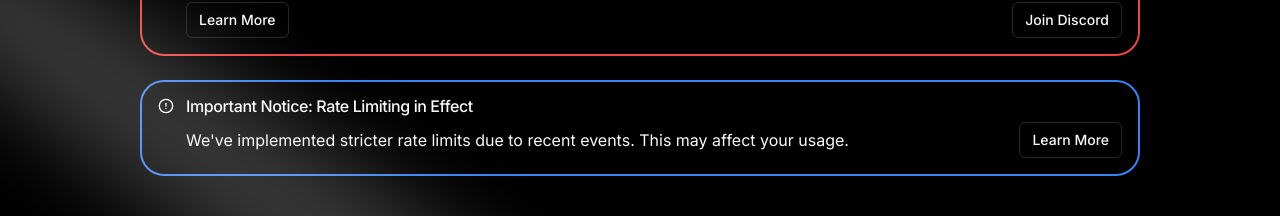
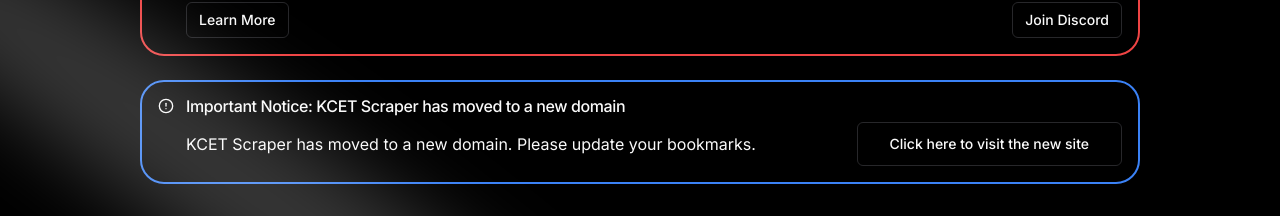
Before and after one commit to CubeStar1/kcet-scraper, a Next.js app: page / in a window 1280 px wide. Shown: the part 241-457 px from the top of the page. Built offline with nearby package versions, Linux system fonts and the light colour scheme; no server answers.

Commit message:
Updated Banner to redirect to new URL

```diff
--- a/components/RateLimitBanner.tsx
+++ b/components/RateLimitBanner.tsx
@@ -9,11 +9,11 @@
   return (
     <Alert variant="default" className="mt-6 border-2 border-blue-500 max-w-[1000px] mx-auto rounded-3xl">
       <AlertCircle className="h-4 w-4" />
-      <AlertTitle>Important Notice: Rate Limiting in Effect</AlertTitle>
+      <AlertTitle>Important Notice: KCET Scraper has moved to a new domain</AlertTitle>
       <AlertDescription className="mt-2 flex flex-col sm:flex-row sm:items-center sm:justify-between gap-4">
-        <span className="text-sm sm:text-base">We&apos;ve implemented stricter rate limits due to recent events. This may affect your usage.</span>
-        <Button variant="outline" size="sm" asChild className="w-full sm:w-auto">
-          <Link href="/rate-limits">Learn More</Link>
+         <span className="text-sm sm:text-base">KCET Scraper has moved to a new domain. Please update your bookmarks.</span>
+        <Button variant="outline" size="lg" asChild className="w-full sm:w-auto">
+          <Link href="https://kcet-scraper.netlify.app/">Click here to visit the new site</Link>
         </Button>
       </AlertDescription>
     </Alert>
```
